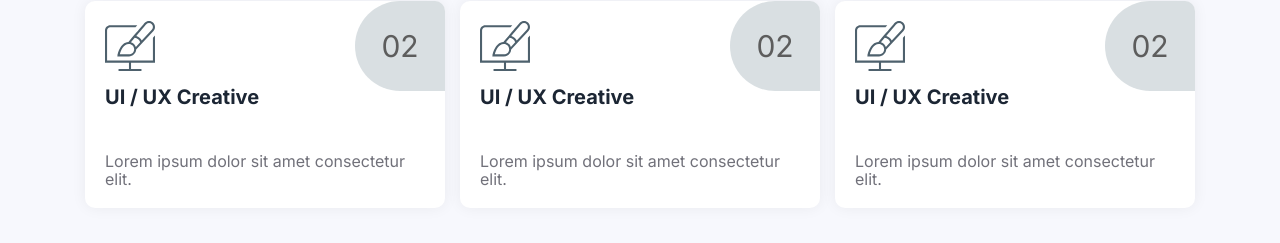
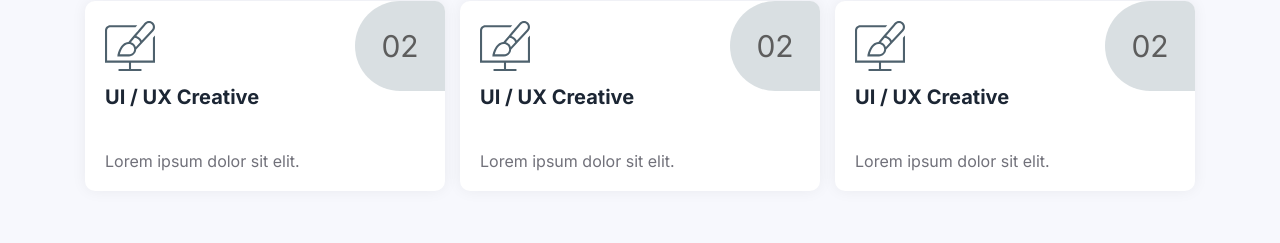
Before and after one commit to Santicabral0478/greenstudios, a Next.js app: page / in a window 1280 px wide. Shown: the part 2718-2961 px from the top of the page. Built offline with nearby package versions, Linux system fonts and the light colour scheme; no server answers.

Commit message:
update sjkdbs 3

```diff
--- a/src/components/CardReview/index.tsx
+++ b/src/components/CardReview/index.tsx
@@ -19,7 +19,7 @@ const CardReview = () => {
       <h1 className="card-title">UI / UX Creative </h1>
 
       <p className="card-description">
-        Lorem ipsum dolor sit amet consectetur elit.
+        Lorem ipsum dolor sit elit.
 
       </p>
     </div>
```
